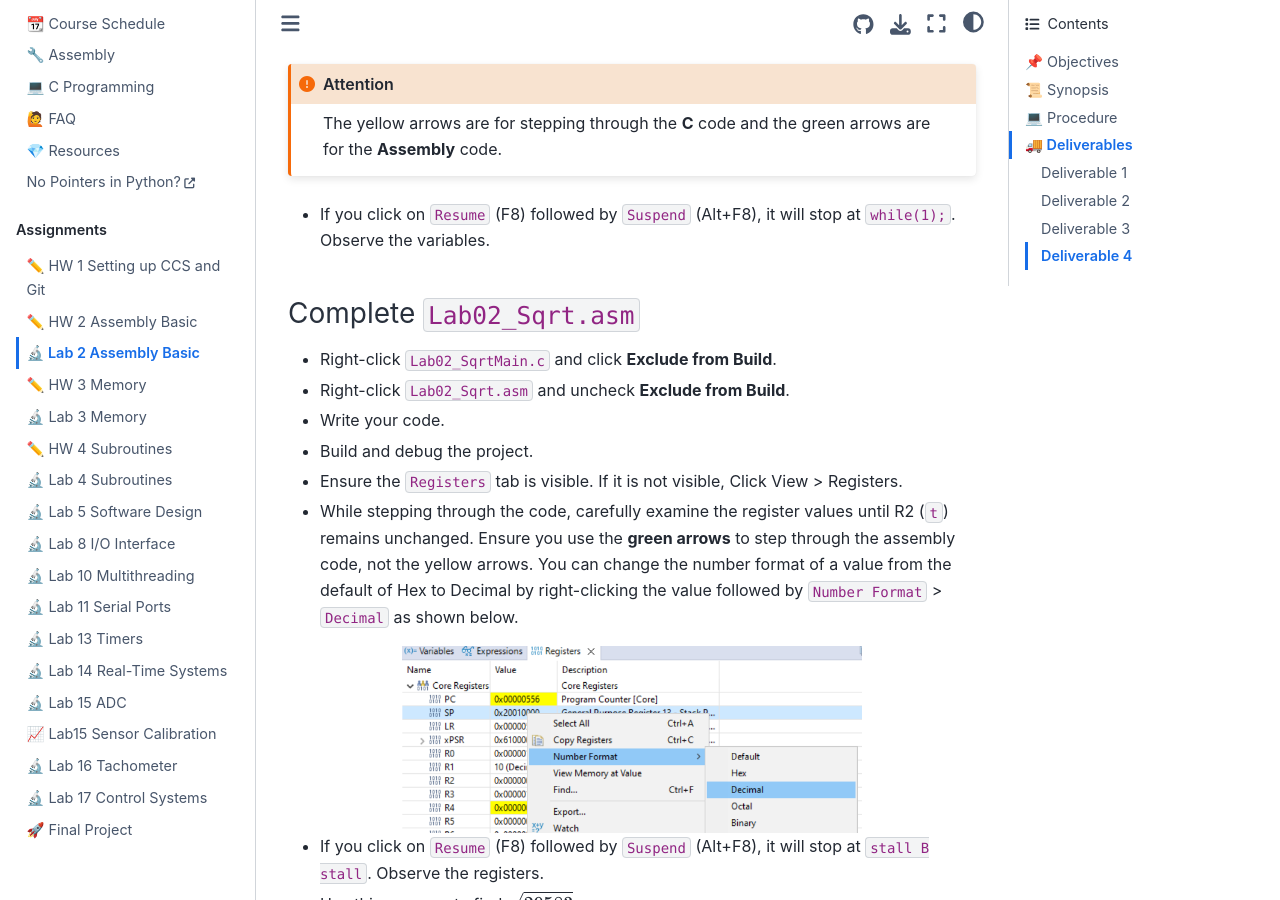
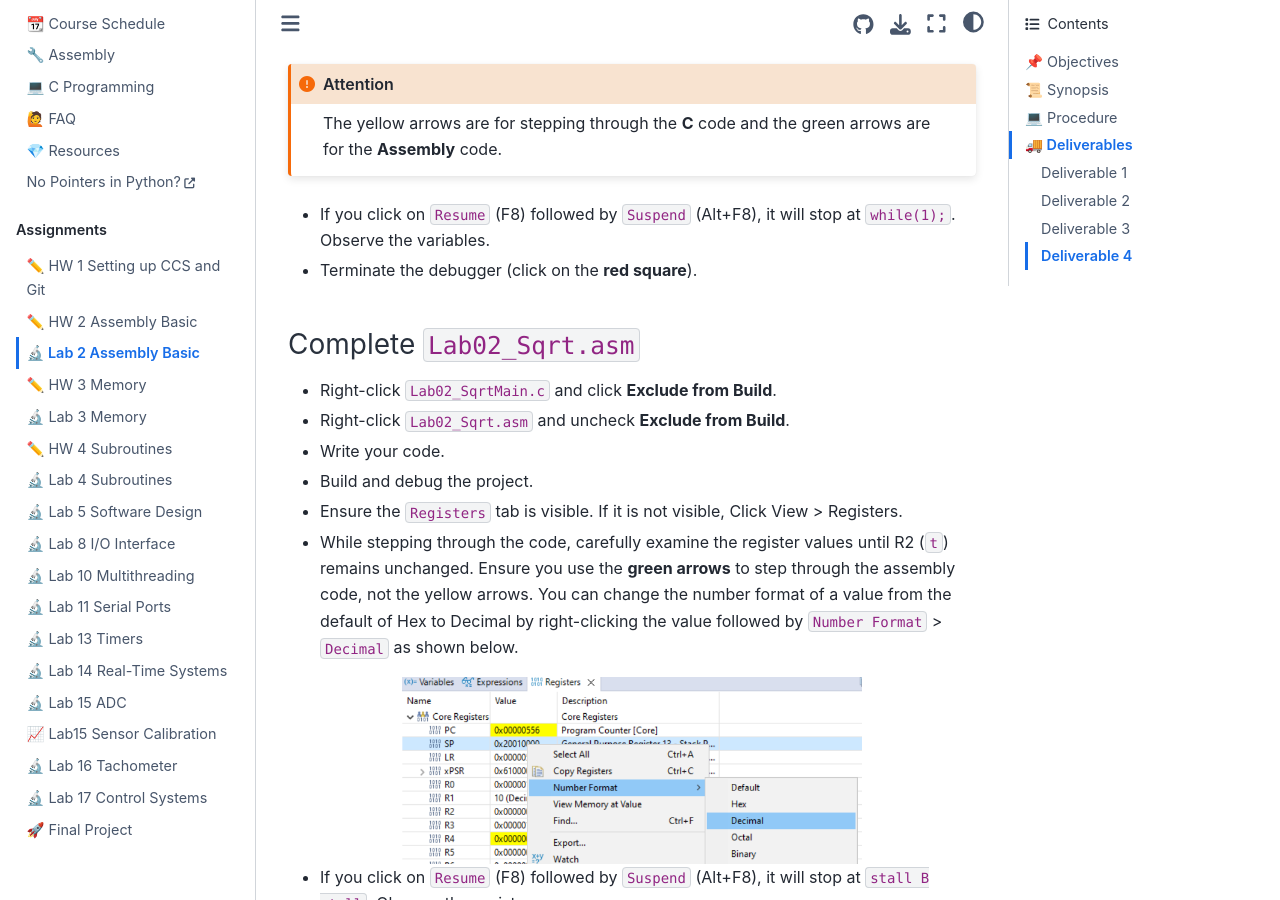
Before and after one commit to USAFA-ECE/ece382, a Jupyter Book: the page built from docs/Assignments/lab2.md, in a window 1280 px wide and 900 px high, scrolled down 1455 px. Built offline with Jupyter Book 1.0.4 settings and Sphinx 7.4.7 and the Sphinx Book theme 1.1.4, drawn with Linux system fonts in a browser that asks for light colours.

Commit message:
minor tweak to instructions for Lab 2

````diff
--- a/docs/Assignments/lab2.md
+++ b/docs/Assignments/lab2.md
@@ -44,6 +44,7 @@ The yellow arrows are for stepping through the **C** code and the green arrows a
 ```
 
 - If you click on `Resume` (F8) followed by `Suspend` (Alt+F8), it will stop at `while(1);`.  Observe the variables.
+- Terminate the debugger (click on the **red square**).
 
 ### Complete `Lab02_Sqrt.asm`
 
````
